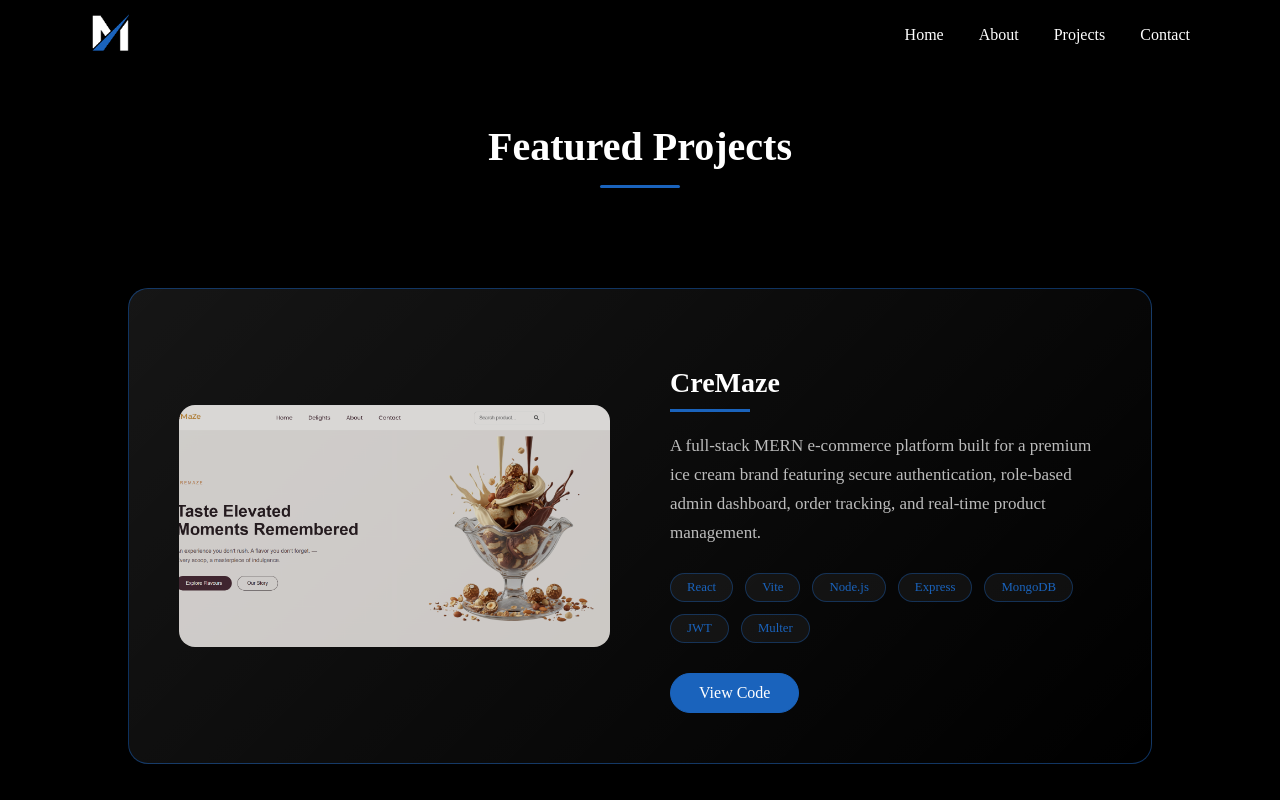
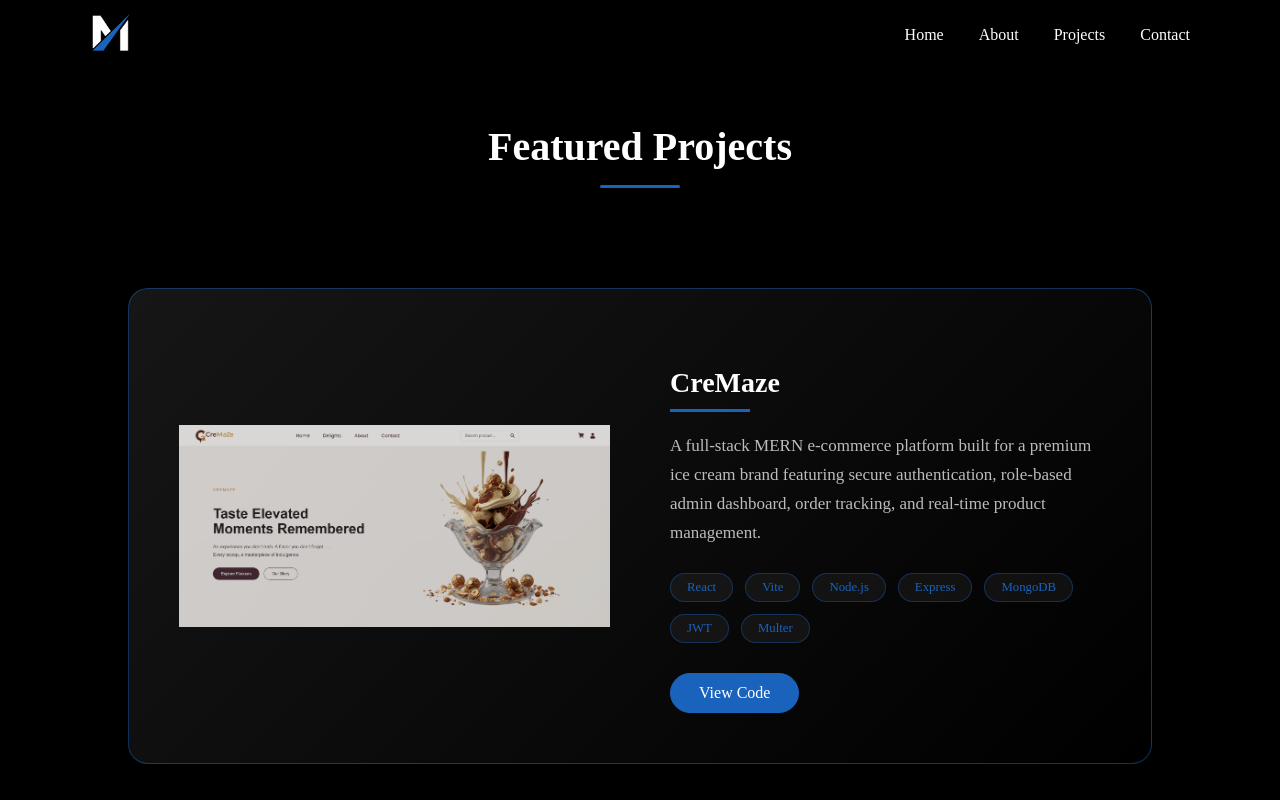
Before and after one commit to maazfatima21/Portfolio, a React (Vite) app: page /projects in a window 1280 px wide. Shown: the top 800 px of the page. Built offline with nearby package versions, Linux system fonts and the light colour scheme.

Commit message:
update project

```diff
--- a/src/components/Projects.jsx
+++ b/src/components/Projects.jsx
@@ -76,7 +76,7 @@ function Projects() {
               alt={project.title}
               loading="lazy"
               decoding="async"
-              style={{ aspectRatio: '16/9', objectFit: 'cover' }}
+              style={{ maxWidth: '100%', maxHeight: '100%', objectFit: 'contain' }}
             />
             {project.live !== "#" && (
               <div className="project-overlay">
--- a/src/styles/Projects.css
+++ b/src/styles/Projects.css
@@ -46,13 +46,19 @@
 
 .project-image-box {
   flex: 1;
-  border-radius: 16px;
+  border-radius: 24px;
   overflow: hidden;
   position: relative;
+  min-height: 350px;
+  display: flex;
+  align-items: center;
+  justify-content: center;
 }
 
 .project-image-box img {
   width: 100%;
+  height: 100%;
+  object-fit: contain;
   display: block;
   filter: brightness(0.85);
   transition: 0.6s ease;
```
